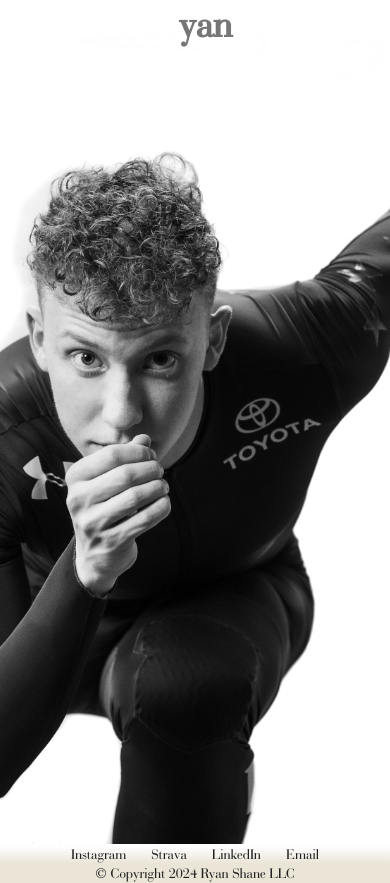
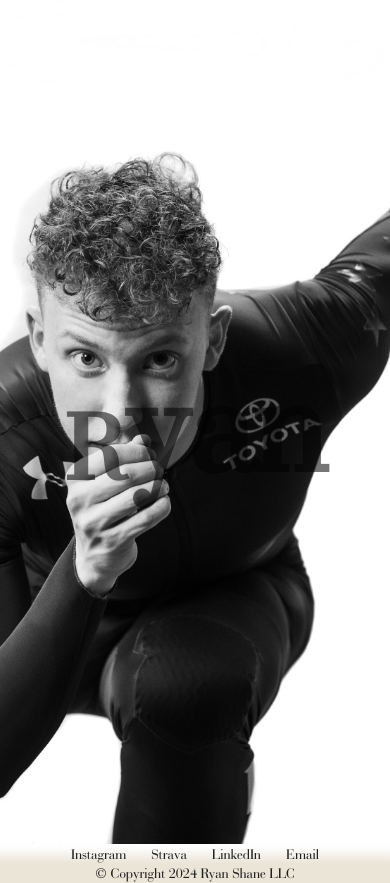
Before and after one commit to c0degreen/ryansshane, a React (Create React App) app: page / in a window 390 px wide. Built offline with nearby package versions, Linux system fonts and the light colour scheme.

Commit message:
fixed formatting for mobile

```diff
--- a/src/App.css
+++ b/src/App.css
@@ -49,7 +49,7 @@ h1 {
 
 h2 {
     font-size: 19rem;
-    line-height: 44rem;
+    margin-top: 9rem;
 }
 
 h3 {
@@ -65,12 +65,13 @@ p {
 }
 
 @media screen and (max-width: 550px) {
-    h1, .h1 {
-        font-size: 4rem;
+    h1 {
+        font-size: 15rem;
     }
 
     h2 {
-        font-size: 3.5rem;
+        font-size: 10rem;
+        margin-top: 5rem;
     }
 
     h3 {
@@ -92,8 +93,4 @@ p {
         background-image: url('./pivot-mobile.jpg');
     }
 
-    .page_wrapper {
-        height: 100vh;
-    }
-
 }
--- a/src/components/titlecard/titleCard.css
+++ b/src/components/titlecard/titleCard.css
@@ -1,16 +1,21 @@
 .rss__titleCard {
     width: 100%;
-    height: 100vh;
+    height: 80vh;
 
     display: flex;
     flex-direction: row;
     justify-content: center;
-    text-align: center;
+    align-items: center;
 
     color: var(--black);
 
     filter: invert(0.45);
     mix-blend-mode: multiply;
     isolation: isolate;
+}
 
+@media screen and (max-width: 550px) {
+    .rss__titleCard {
+        height: 100vh;
+    }
 }
```
